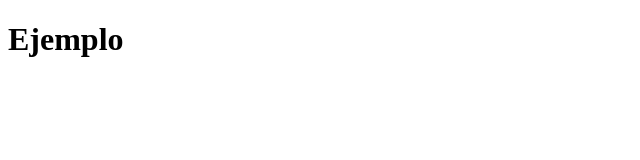
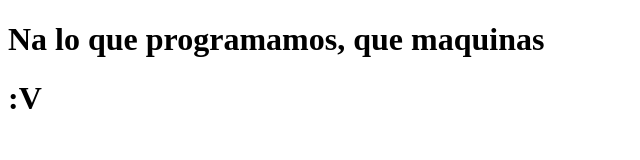
Before and after one commit to DavidMurillo32/Transistor-PDT, a plain HTML site: page index.html in a window 1280 px wide. Shown: the whole page, without its empty margins (0-640 px from the left). Drawn offline with Linux system fonts and the light colour scheme.

Commit message:
holamundo

```diff
--- a/index.html
+++ b/index.html
@@ -7,7 +7,8 @@
     <title>Document</title>
 </head>
 <body>
-    <H1>Ejemplo</H1>
+    <H1>Na lo que programamos, que maquinas</H1>
+    <H1>:V</H1>
 
 </body>
 </html>
```
